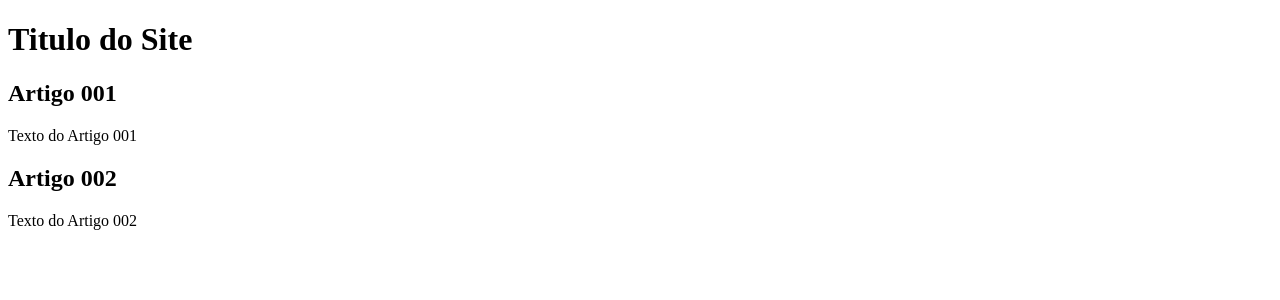
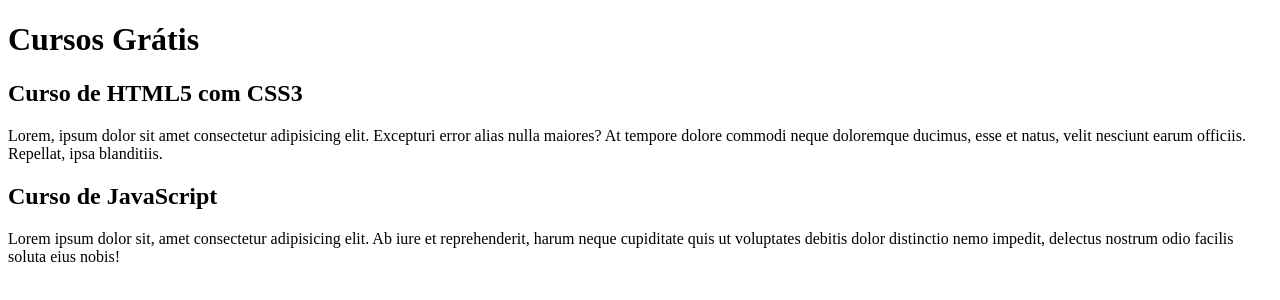
Before and after one commit to luanbrazzz/projeto-site, a plain HTML site: page index.html in a window 1280 px wide. Drawn offline with Linux system fonts and the light colour scheme.

Commit message:
comecei a escrever conteudo

```diff
--- a/index.html
+++ b/index.html
@@ -8,15 +8,15 @@
 <body>
     <main>
         <header>
-            <h1>Titulo do Site</h1>
+            <h1>Cursos Grátis</h1>
         </header>
         <article>
-            <h2>Artigo 001</h2>
-            <p>Texto do Artigo 001</p>
+            <h2>Curso de HTML5 com CSS3</h2>
+            <p>Lorem, ipsum dolor sit amet consectetur adipisicing elit. Excepturi error alias nulla maiores? At tempore dolore commodi neque doloremque ducimus, esse et natus, velit nesciunt earum officiis. Repellat, ipsa blanditiis.</p>
         </article>
         <article>
-            <h2>Artigo 002</h2>
-            <p>Texto do Artigo 002</p>
+            <h2>Curso de JavaScript</h2>
+            <p>Lorem ipsum dolor sit, amet consectetur adipisicing elit. Ab iure et reprehenderit, harum neque cupiditate quis ut voluptates debitis dolor distinctio nemo impedit, delectus nostrum odio facilis soluta eius nobis!</p>
         </article>
     </main>
 </body>
```
